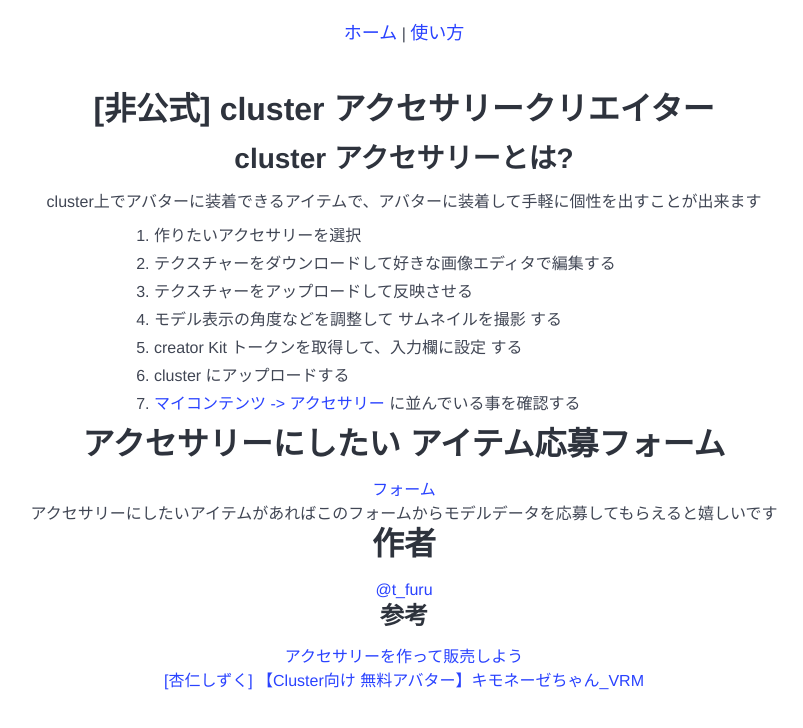
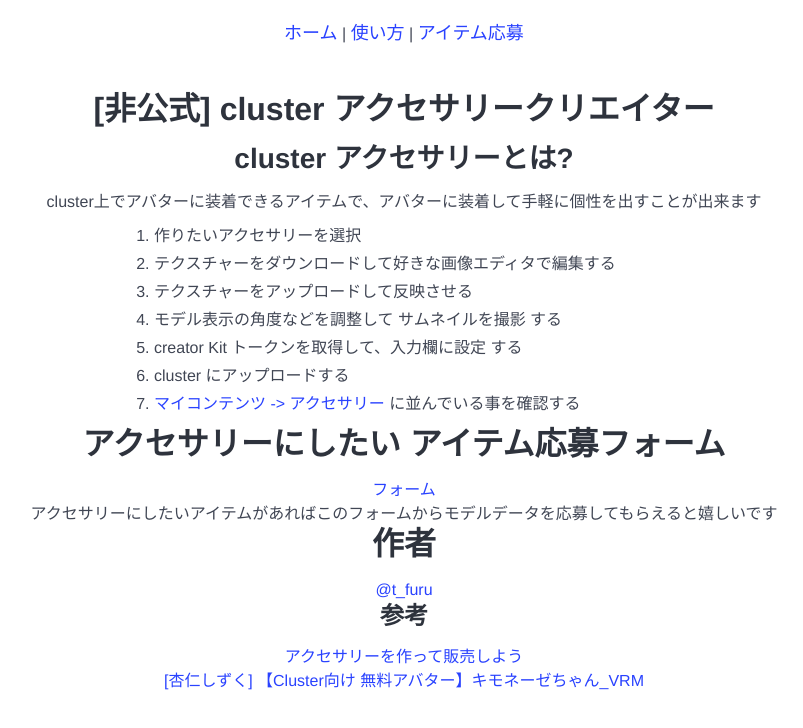
Before and after one commit to tfuru/cluster-accessory-creator, a Vue app in the folder webapp/: page /about in a window 1280 px wide. Shown: the top 728 px of the page, without its empty margins (236-1039 px from the left). Built offline with nearby package versions, Linux system fonts and the light colour scheme; the HTML template or start-up script is replaced by a standard one.

Commit message:
アイデム応募フォームへのリンク追加

```diff
--- a/webapp/src/App.vue
+++ b/webapp/src/App.vue
@@ -6,6 +6,7 @@
         <nav>
           <router-link to="/">ホーム</router-link>
           | <router-link to="/about">使い方</router-link>
+          | <a href="https://forms.gle/pz1HamLdBKB5RrHq7">アイテム応募</a>
         </nav>
       </div>
     </div>
```
